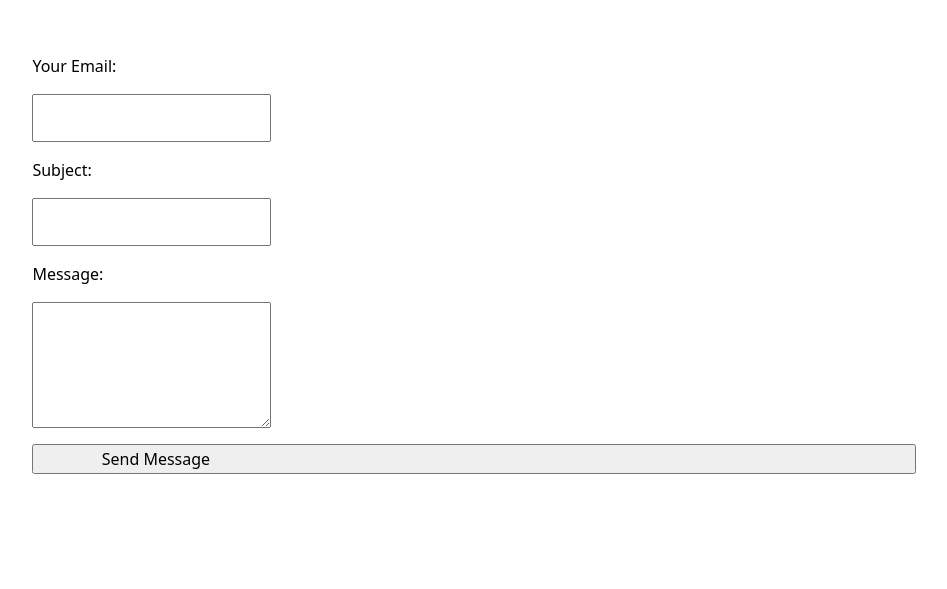
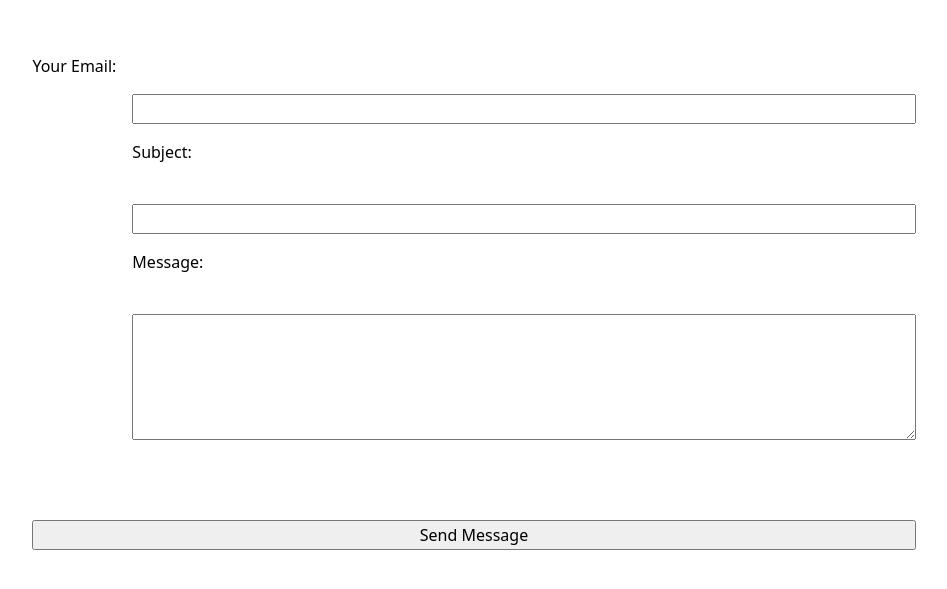
Before and after one commit to AndresRiera/portfolio, a plain HTML site: page contact:index.html in a window 1280 px wide. Shown: the part 145-734 px from the top of the page, without its empty margins (166-1113 px from the left). Drawn offline with Linux system fonts and the light colour scheme; files that its build step writes are made by us from their sources; files whose address does not match are found by name.

Commit message:
update 4

```diff
--- a/style.css
+++ b/style.css
@@ -53,8 +53,7 @@ body {
     grid-template-columns: subgrid;
   }
   input, textarea, button {
-    display: grid;
-    grid-template-columns: subgrid;
+    grid-column: 2;
   }
   button {
     grid-column: 1 / -1;
```
